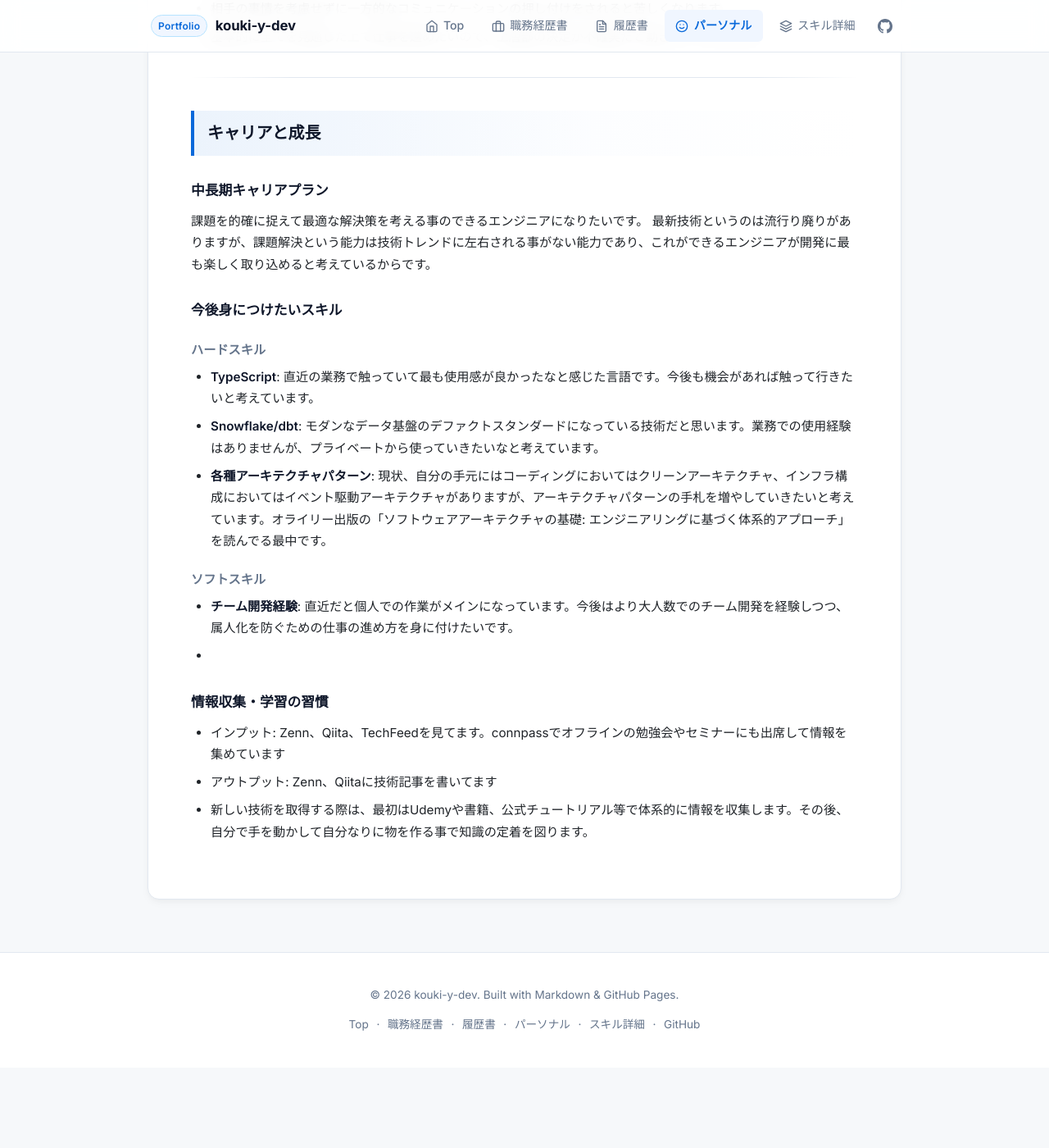
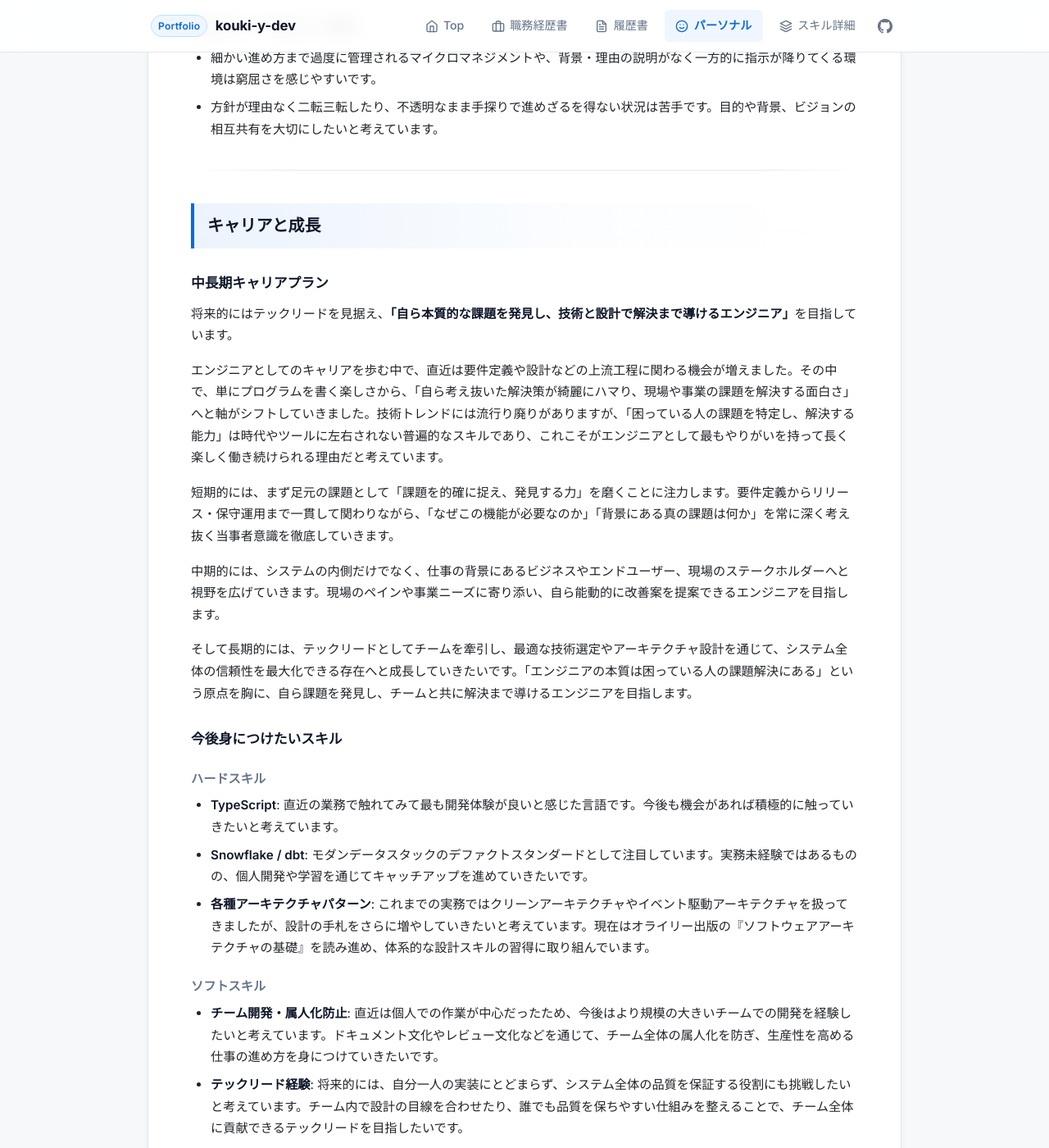
Before and after one commit to kouki-y-dev/about-me, a Jekyll site: the page built from docs/personal.md, in a window 1280 px wide and 1400 px high, scrolled down 1935 px. Shown: the whole window at 82% size. Built offline with Jekyll 4.4.1, drawn with Linux system fonts in a browser that asks for light colours; before the commit the page ends 3237 px from its top, so only the background shows below that; some of the changed text lies outside the part shown.

Commit message:
update: パーソナルデータ更新

```diff
--- a/docs/personal.md
+++ b/docs/personal.md
@@ -12,22 +12,21 @@ title: "パーソナルデータ・価値観"
 
 ### 性格・自己認識
 
-- 内向的寄りな性格です。
-- 心配性です。基本的に最悪の状況を想定しながら動きます。そのために事前の準備にはしっかり時間をかけます。
-- 日頃からアサーティブなコミュニケーションを心がけています。相手の事情を考慮した後、基本的には否定から入らず受け入れる姿勢を取っています。
-- 感情的になるのが苦手です。意見が衝突した際は感情的に相手を否定する事は無く、論理的な解決を好みます。
-- 意見が真っ向から衝突した際、相手の意見の方が優れていると思ったら素直に受け入れる事が多いです。
+- 内向的寄りな性格で、物事をじっくり落ち着いて考えた上で行動することを好みます。
+- 慎重な性格で、基本的に最悪の状況や想定外のケースを考慮しながら動くタイプです。手戻りやトラブルを未然に防ぐため、事前の調査や設計などの準備にはしっかり時間をかけます。
+- 日頃からアサーティブなコミュニケーションを心がけています。相手の事情や背景をまず考慮し、否定から入らず受け入れる姿勢を大切にしています。
+- 意見が衝突した際も感情的にならず、論理的で建設的な対話を好みます。自分の考えに固執せず、相手の意見の方が優れていると感じたときは素直に受け入れ、柔軟に最適解を選びます。
 
 ### 他人から評価されるポイント
 
-- ドキュメンテーション能力についてはよくお褒めを頂きます。生成AIが無かった時代、当時は議事録等を担当する事が多かったのですが、ドキュメントに関しては見やすいと評判でした。今でも業務を進める際はNotionにとりあえず書く癖がついてます。
-- 年下の後輩からはよく話しやすいと言われます。
+- ドキュメンテーション能力（議事録や設計書の見やすさ・分かりやすさ）についてお褒めいただくことが多いです。思考の整理や情報共有を重視しており、日頃からNotion等にドキュメントとして書き残す習慣がついています。
+- 相手を否定せず受け入れる姿勢を大切にしているためか、後輩や同僚から「話しやすい」「相談しやすい」と言われることが多く、気軽にいろんなことを話してもらえる関係性を築けています。
 
 ### プライベート・息抜き
 
-- 趣味はゲーム、お酒、散歩、筋トレです。
-- 始業前や終業後に軽く散歩してリフレッシュしたり、平日夜は友達とゲームします。
-- 週末は居酒屋開拓やバー通いしたり、ジムに行ってガッツリ体を動かしています。
+- 趣味はゲーム、お酒（居酒屋開拓やバー巡り）、散歩、筋トレです。
+- 始業前や終業後に軽く散歩して頭をリフレッシュしたり、平日夜は友人とゲームをして息抜きをしています。
+- 週末は居酒屋の開拓やバーに通ったり、ジムに行ってしっかり体を動かすことで、オン・オフのメリハリをつけています。
 
 ---
 
@@ -35,32 +34,30 @@ title: "パーソナルデータ・価値観"
 
 ### 大切にしている価値観
 
-- 開発をする際、頭の中に明確な正解が見えるまで手を動かさないように心がけています。最初にできる限り正解を考えてから作り始めることで、手戻りを最小限に抑えるようにしています。
--
+- 開発に入る前に、頭の中に明確なゴールや設計の道筋が見えるまでじっくり考えることを心がけています。事前に仕様やリスクを突き詰めてから作り始めることで、手戻りを最小限に抑え、確実で効率的な実装を目指します。
+- 技術の導入そのものを目的にせず、「ビジネス課題をどう解決できるか」「チームの運用負荷をどれだけ下げられるか」を第一に考え、最も効果的でシンプルなアプローチを選択します。
 
 ### 生成AIの活用スタンス
 
-- 設計・開発・テストの全てにAIを活用しています。
-- 基本的にAIと壁打ちしながら作業を進めますが、自分の中に正解を持ってAIの言いなりにならないように心がけています
-- AIの出力は必ず確認するようにしつつ、内容によってはAIの返してきた内容を自分で検索をかけたり自分の手で試して自力でファクトチェックするようにしています。
+- 設計・実装・テストといった開発プロセスの全般で、生成AIを日常的に活用しています。
+- AIとは壁打ち相手として対話しながら作業を進めますが、鵜呑みにはせず、自分自身の仮説や設計意図を持った上で主体的に活用することを徹底しています。
+- AIの出力結果は必ずレビューし、公式ドキュメント等の一次情報にあたったり、実際に手元で動作検証を行うなど、自力でのファクトチェックを欠かしません。
 
 ### 好む組織文化・チームの雰囲気
 
-- チームメンバー同士がフラットに助け合える環境を希望します
-- 心理的安全性が保障されていて、ミスを許容して頂ける環境を希望します。
-- ボトムアップに提案が可能な環境を希望します。
+- 役職や年次に関係なく、チームメンバー同士がフラットに相談し、助け合える文化を重視しています。
+- 心理的安全性が高く、失敗を個人に帰属させずにプロセス改善の機会として捉える環境に共感します。自身も周囲の意見や挑戦を歓迎する姿勢を心がけています。
+- 課題に対してボトムアップで改善案やアイデアを提案・推進しやすい環境を好みます。
 
 ### パフォーマンスを最大化できる環境
 
-- 開発前の事前の設計に十分な時間を割ける環境だとパフォーマンスが上がります。正解が見えてから手を動かしたいためです。
-    - 開発に問わず、あらゆるものに事前の準備時間を十分に取りたいです。
--
+- 見切り発車で作るのではなく、事前の要件整理・設計・技術検証にしっかり時間を充てられる環境で最も力を発揮できます。全体像やリスクを把握した上で着実に進めるスタイルを得意としています。
+- 目的や期待値が明確に共有された上で、進め方にある程度の裁量を持たせてもらえる環境だと自律的に高いパフォーマンスを出せます。
 
 ### 苦手なこと・避けたい環境
 
-- 過度なマイクロマネジメントをされるとパフォーマンスが落ちます
-- 相手の事情を考慮せずに一方的なコミュニケーションの押し付けをされると苦しくなります
-- 基本的に全てを見通した上で仕事を進めたいので、上層部の決定が不確実だと動きにくくなります。
+- 細かい進め方まで過度に管理されるマイクロマネジメントや、背景・理由の説明がなく一方的に指示が降りてくる環境は窮屈さを感じやすいです。
+- 方針が理由なく二転三転したり、不透明なまま手探りで進めざるを得ない状況は苦手です。目的や背景、ビジョンの相互共有を大切にしたいと考えています。
 
 ---
 
@@ -68,25 +65,32 @@ title: "パーソナルデータ・価値観"
 
 ### 中長期キャリアプラン
 
-課題を的確に捉えて最適な解決策を考える事のできるエンジニアになりたいです。
-最新技術というのは流行り廃りがありますが、課題解決という能力は技術トレンドに左右される事がない能力であり、これができるエンジニアが開発に最も楽しく取り込めると考えているからです。
+将来的にはテックリードを見据え、**「自ら本質的な課題を発見し、技術と設計で解決まで導けるエンジニア」**を目指しています。
+
+エンジニアとしてのキャリアを歩む中で、直近は要件定義や設計などの上流工程に関わる機会が増えました。その中で、単にプログラムを書く楽しさから、「自ら考え抜いた解決策が綺麗にハマり、現場や事業の課題を解決する面白さ」へと軸がシフトしていきました。技術トレンドには流行り廃りがありますが、「困っている人の課題を特定し、解決する能力」は時代やツールに左右されない普遍的なスキルであり、これこそがエンジニアとして最もやりがいを持って長く楽しく働き続けられる理由だと考えています。
+
+短期的には、まず足元の課題として「課題を的確に捉え、発見する力」を磨くことに注力します。要件定義からリリース・保守運用まで一貫して関わりながら、「なぜこの機能が必要なのか」「背景にある真の課題は何か」を常に深く考え抜く当事者意識を徹底していきます。
+
+中期的には、システムの内側だけでなく、仕事の背景にあるビジネスやエンドユーザー、現場のステークホルダーへと視野を広げていきます。現場のペインや事業ニーズに寄り添い、自ら能動的に改善案を提案できるエンジニアを目指します。
+
+そして長期的には、テックリードとしてチームを牽引し、最適な技術選定やアーキテクチャ設計を通じて、システム全体の信頼性を最大化できる存在へと成長していきたいです。「エンジニアの本質は困っている人の課題解決にある」という原点を胸に、自ら課題を発見し、チームと共に解決まで導けるエンジニアを目指します。
 
 
 ### 今後身につけたいスキル
 
 #### ハードスキル
 
-- **TypeScript**: 直近の業務で触っていて最も使用感が良かったなと感じた言語です。今後も機会があれば触って行きたいと考えています。
-- **Snowflake/dbt**: モダンなデータ基盤のデファクトスタンダードになっている技術だと思います。業務での使用経験はありませんが、プライベートから使っていきたいなと考えています。
-- **各種アーキテクチャパターン**: 現状、自分の手元にはコーディングにおいてはクリーンアーキテクチャ、インフラ構成においてはイベント駆動アーキテクチャがありますが、アーキテクチャパターンの手札を増やしていきたいと考えています。オライリー出版の「ソフトウェアアーキテクチャの基礎: エンジニアリングに基づく体系的アプローチ」を読んでる最中です。
+- **TypeScript**: 直近の業務で触れてみて最も開発体験が良いと感じた言語です。今後も機会があれば積極的に触っていきたいと考えています。
+- **Snowflake / dbt**: モダンデータスタックのデファクトスタンダードとして注目しています。実務未経験ではあるものの、個人開発や学習を通じてキャッチアップを進めていきたいです。
+- **各種アーキテクチャパターン**: これまでの実務ではクリーンアーキテクチャやイベント駆動アーキテクチャを扱ってきましたが、設計の手札をさらに増やしていきたいと考えています。現在はオライリー出版の『ソフトウェアアーキテクチャの基礎』を読み進め、体系的な設計スキルの習得に取り組んでいます。
 
 #### ソフトスキル
 
-- **チーム開発経験**: 直近だと個人での作業がメインになっています。今後はより大人数でのチーム開発を経験しつつ、属人化を防ぐための仕事の進め方を身に付けたいです。
--
+- **チーム開発・属人化防止**: 直近は個人での作業が中心だったため、今後はより規模の大きいチームでの開発を経験したいと考えています。ドキュメント文化やレビュー文化などを通じて、チーム全体の属人化を防ぎ、生産性を高める仕事の進め方を身につけていきたいです。
+- **テックリード経験**: 将来的には、自分一人の実装にとどまらず、システム全体の品質を保証する役割にも挑戦したいと考えています。チーム内で設計の目線を合わせたり、誰でも品質を保ちやすい仕組みを整えることで、チーム全体に貢献できるテックリードを目指したいです。
 
 ### 情報収集・学習の習慣
 
-- インプット: Zenn、Qiita、TechFeedを見てます。connpassでオフラインの勉強会やセミナーにも出席して情報を集めています
-- アウトプット: Zenn、Qiitaに技術記事を書いてます
-- 新しい技術を取得する際は、最初はUdemyや書籍、公式チュートリアル等で体系的に情報を収集します。その後、自分で手を動かして自分なりに物を作る事で知識の定着を図ります。
+- **インプット**: Zenn、Qiita、TechFeedを日常的にチェックしています。また、connpassを活用して勉強会やセミナーにも参加し、最新動向や知見を取り入れています。
+- **アウトプット**: 学んだ内容や業務で得た知見をZennやQiitaで技術記事として発信しています。
+- **学習サイクル**: 新しい技術を習得する際は、まずUdemyや書籍、公式チュートリアルで体系的に全体像をインプットします。その後、実際に自分で手を動かしてアプリケーションや仕組みを作ることで、実践的な知識の定着を図っています。
```
